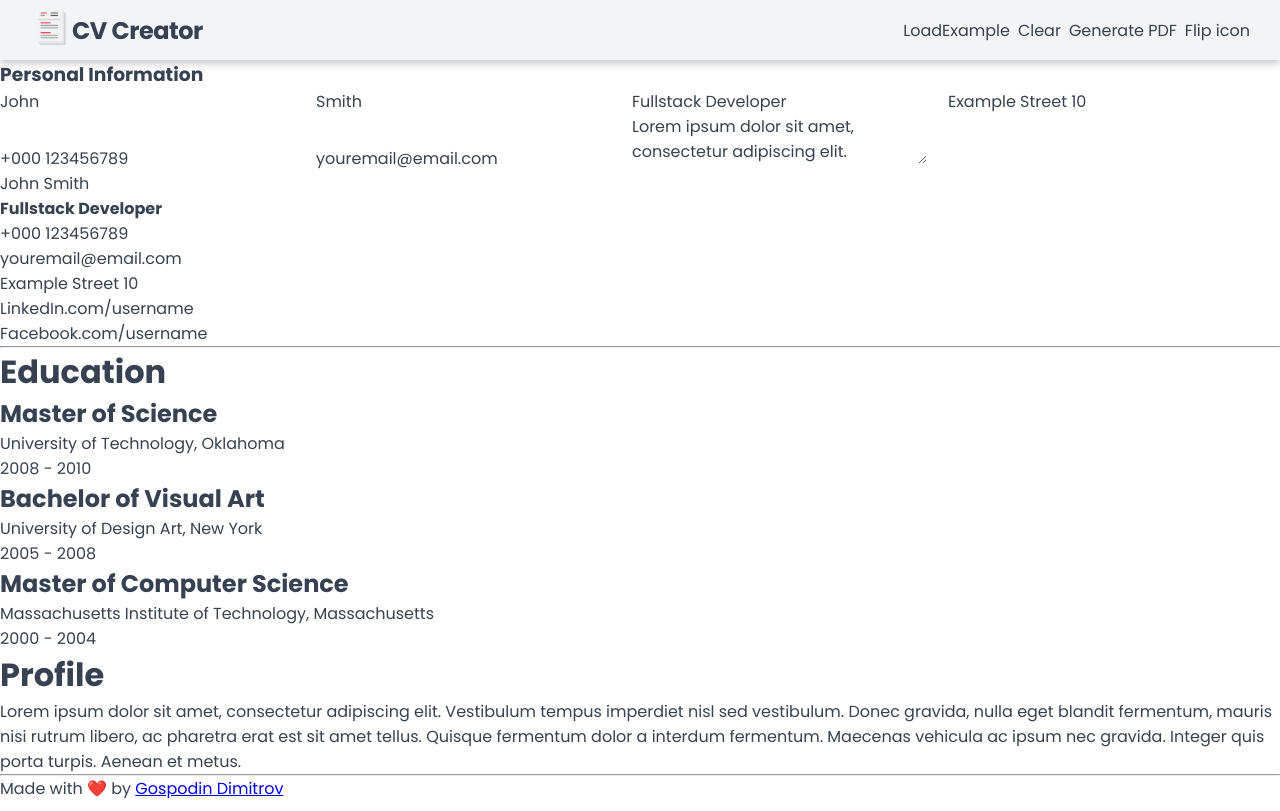
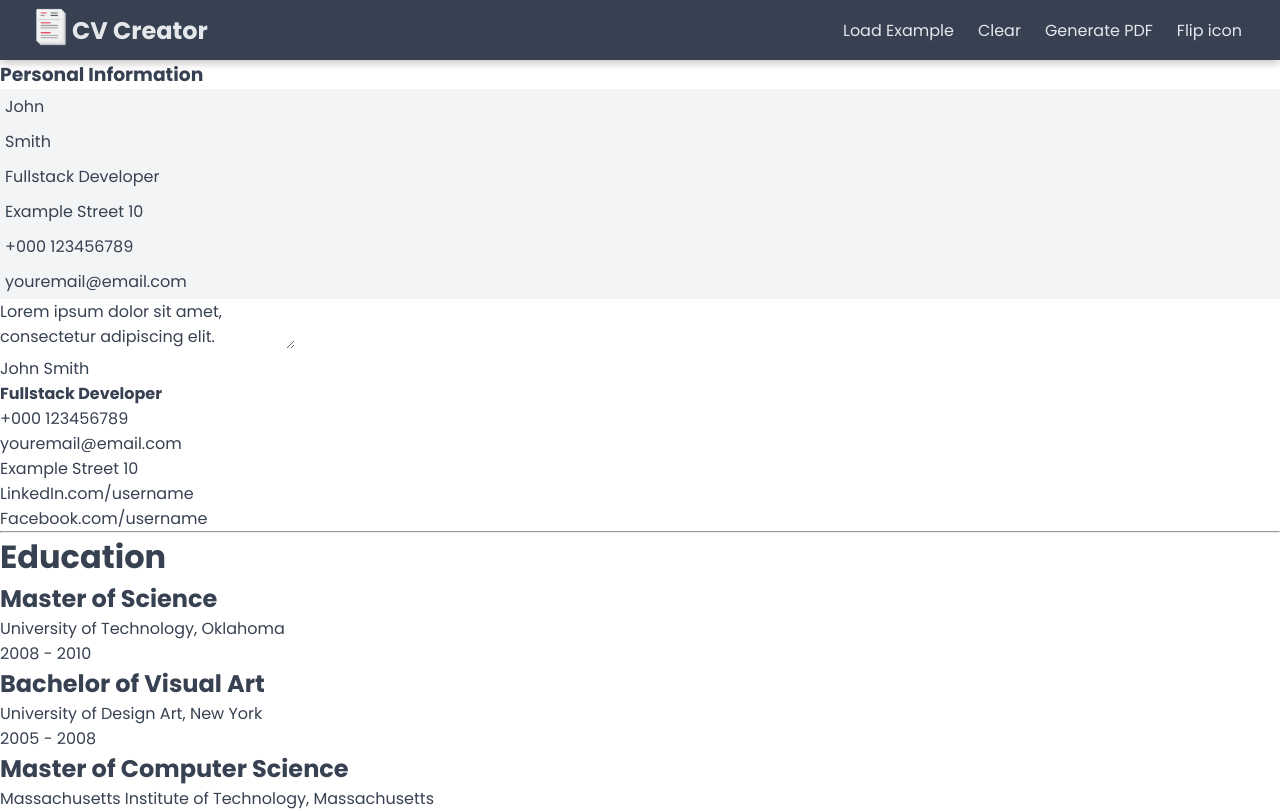
Before and after one commit to GDimitroff/cv-creator, a React (Create React App) app: page / in a window 1280 px wide. Shown: the top 811 px of the page. Built offline with nearby package versions, Linux system fonts and the light colour scheme.

Commit message:
Add header style, footer style

```diff
--- /dev/null
+++ b/src/components/UI/Button.module.css
@@ -0,0 +1,11 @@
+button {
+  font-size: 1.4rem;
+  padding: 0.4rem 0.8rem;
+  transition: 0.2s ease-in-out;
+}
+
+button:hover,
+button:active {
+  color: var(--primary-dark);
+  background: var(--primary-gray);
+}
--- /dev/null
+++ b/src/components/UI/Input.module.css
@@ -0,0 +1,23 @@
+input {
+  width: 100%;
+  font-size: 1.4rem;
+  height: 35px;
+  display: block;
+  padding-inline: 5px;
+  background-color: var(--secondary-light);
+  transition: 0.4s ease-in-out;
+  border-left: 2px solid transparent;
+}
+
+input:focus {
+  background-color: var(--primary-light);
+  border-left: 2px solid var(--primary-dark);
+}
+
+input:-webkit-autofill,
+input:-webkit-autofill::first-line,
+input:-webkit-autofill:hover,
+input:-webkit-autofill:focus,
+input:-webkit-autofill:active {
+  font-family: inherit;
+}
--- a/src/components/core/Footer.js
+++ b/src/components/core/Footer.js
@@ -1,6 +1,8 @@
+import classes from './Footer.module.css';
+
 export default function Footer() {
   return (
-    <footer className="footer">
+    <footer className={classes.footer}>
       <p>
         Made with ❤️ by{' '}
         <a
@@ -13,22 +15,3 @@ export default function Footer() {
     </footer>
   );
 }
-
-// const FooterWrapper = styled.footer`
-//   background-color: ${({ theme }) => theme.colors['dark-300']};
-//   color: ${({ theme }) => theme.colors['light-200']};
-//   text-align: center;
-//   padding: 1rem;
-//   font-size: 1.2rem;
-
-//   a:link,
-//   a:visited {
-//     color: ${({ theme }) => theme.colors['light-100']};
-//     transition: 0.2s ease-in-out;
-//   }
-
-//   a:active,
-//   a:hover {
-//     color: ${({ theme }) => theme.colors['light-300']};
-//   }
-// `;
--- a/src/components/core/Footer.module.css
+++ b/src/components/core/Footer.module.css
@@ -0,0 +1,18 @@
+.footer {
+  background-color: var(--primary-dark);
+  color: var(--secondary-gray);
+  text-align: center;
+  padding: 1rem;
+  font-size: 1.2rem;
+}
+
+a:link,
+a:visited {
+  color: var(--primary-light);
+  transition: 0.2s ease-in-out;
+}
+
+a:active,
+a:hover {
+  color: var(--primary-gray);
+}
--- a/src/components/core/Header.js
+++ b/src/components/core/Header.js
@@ -15,7 +15,7 @@ export default function Header() {
       </div>
       <h1 className={classes.title}>CV Creator</h1>
       <div className={classes.actions}>
-        <Button onClick={ctx.loadExample} text="LoadExample" />
+        <Button onClick={ctx.loadExample} text="Load Example" />
         <Button onClick={ctx.reset} text="Clear" />
         <Button text="Generate PDF" />
         <Button text="Flip icon" />
--- a/src/components/core/Header.module.css
+++ b/src/components/core/Header.module.css
@@ -3,8 +3,8 @@
   align-items: center;
   padding: 1rem 3rem;
   height: 60px;
-  color: var(--primary-dark);
-  background-color: var(--secondary-light);
+  color: var(--secondary-gray);
+  background-color: var(--primary-dark);
   box-shadow: rgba(0, 0, 0, 0.24) 0px 3px 8px;
   position: sticky;
   top: 0;
@@ -22,7 +22,6 @@ img {
 .title {
   font-size: 2.4rem;
   font-weight: 700;
-  letter-spacing: -0.5px;
   margin-right: auto;
 }
 
```
Also changed, not shown: src/components/UI/Button.js (+2 -11 lines), src/components/UI/Input.js (+2 -24 lines).
